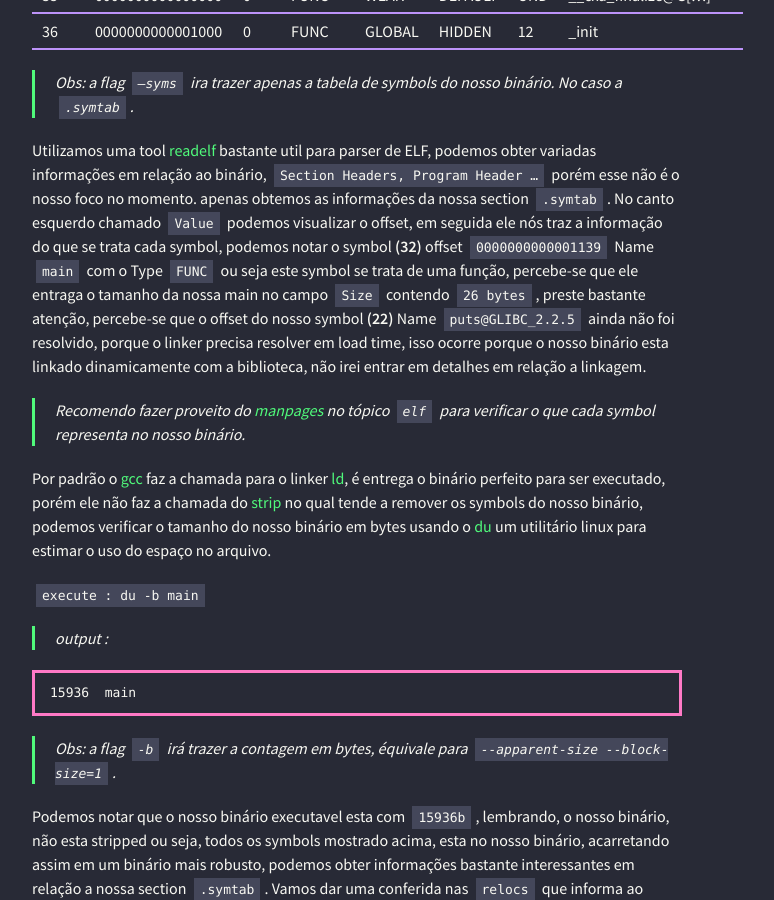
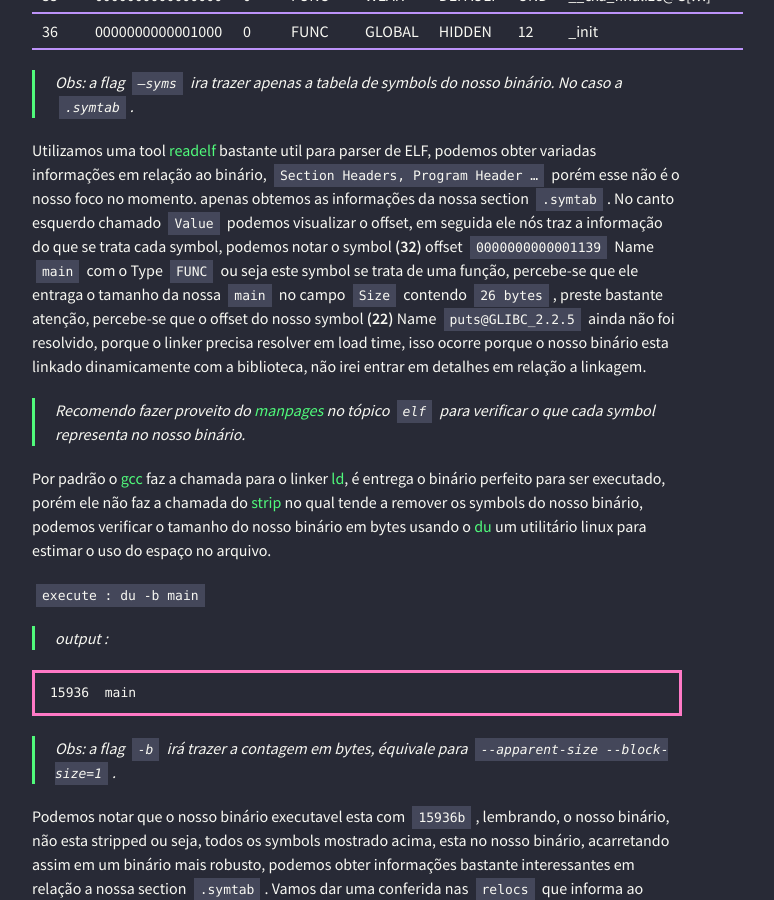
Before and after one commit to VitorMob/VitorMob.github.io, a Jekyll site: the page built from samples/articles/reverse-enginner/stripped-binaries/index.md, in a window 1280 px wide and 900 px high, scrolled down 2413 px. Shown: the whole window, without its empty margins (283-1057 px from the left). Built offline with Jekyll 4.4.1, drawn with Linux system fonts in a browser that asks for light colours; nearby versions of some CDN libraries; our own code applies the rules of GitHub Pages for plain Markdown files.

Commit message:
adiciona destaque na palavra main

```diff
--- a/samples/articles/reverse-enginner/stripped-binaries/index.md
+++ b/samples/articles/reverse-enginner/stripped-binaries/index.md
@@ -83,7 +83,7 @@ int main( void )
 Utilizamos uma tool [readelf](https://man7.org/linux/man-pages/man1/readelf.1.html) bastante util para parser de ELF, podemos obter variadas informações em relação ao binário,
  `Section Headers, Program Header …` porém esse não é o nosso foco no momento. apenas obtemos as informações da nossa section `.symtab`. No canto esquerdo chamado `Value` podemos
 visualizar o offset, em seguida ele nós traz a informação do que se trata cada symbol, podemos notar o symbol **(32)** offset `0000000000001139` Name `main` com o Type `FUNC`
-ou seja este symbol se trata de uma função, percebe-se que ele entraga o tamanho  da nossa main no campo `Size` contendo `26 bytes`, preste bastante atenção, percebe-se que o offset do nosso symbol **(22)** Name `puts@GLIBC_2.2.5` ainda não foi resolvido, porque o linker precisa resolver em load time, isso ocorre porque o nosso binário esta linkado dinamicamente com a biblioteca, não irei entrar em detalhes em relação a linkagem.
+ou seja este symbol se trata de uma função, percebe-se que ele entraga o tamanho  da nossa `main` no campo `Size` contendo `26 bytes`, preste bastante atenção, percebe-se que o offset do nosso symbol **(22)** Name `puts@GLIBC_2.2.5` ainda não foi resolvido, porque o linker precisa resolver em load time, isso ocorre porque o nosso binário esta linkado dinamicamente com a biblioteca, não irei entrar em detalhes em relação a linkagem.
 
 > Recomendo fazer proveito do [manpages](https://man7.org/linux/man-pages/man5/elf.5.html) no tópico `elf` para verificar o que cada symbol representa no nosso binário.
 
```
